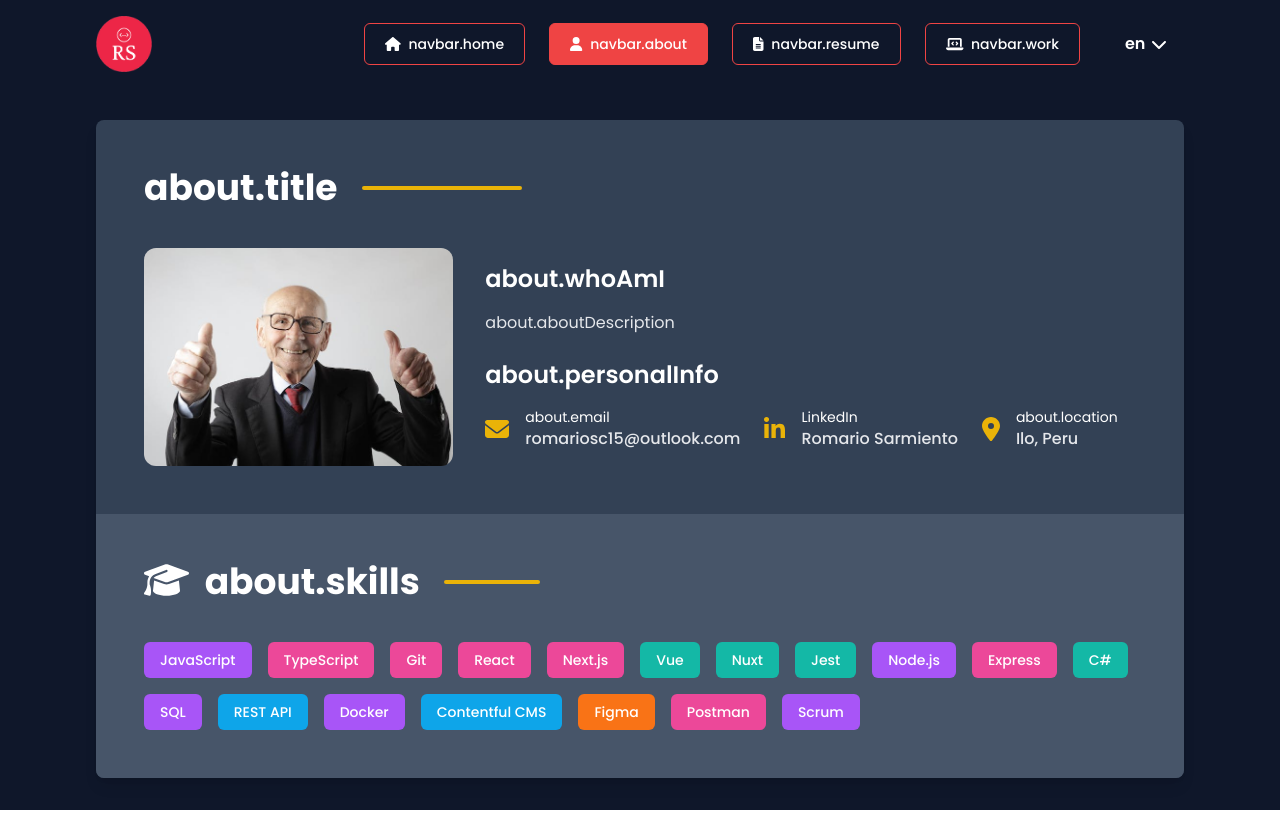
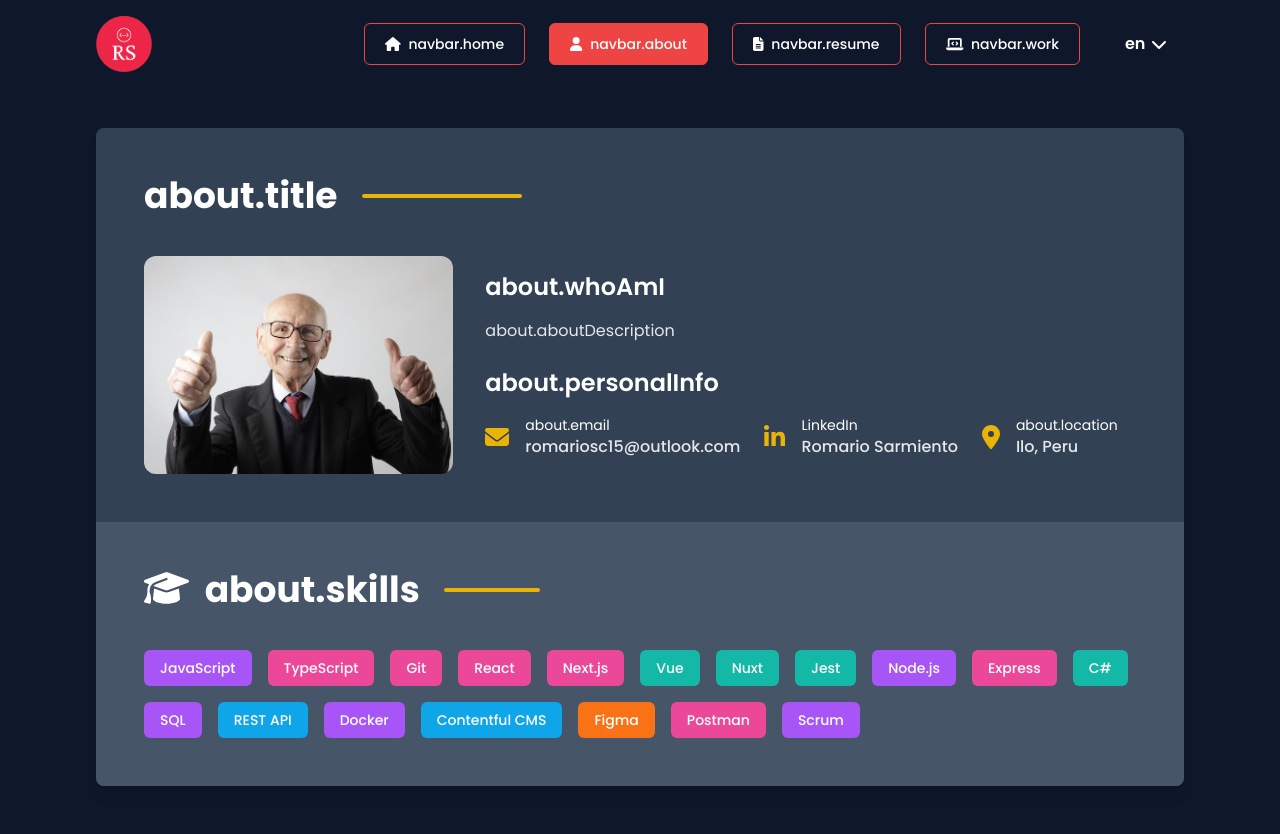
Before and after one commit to romariosc15/personal-website-nuxt, a Nuxt app: page /about in a window 1280 px wide. Before the commit the page ends 810 px from the top, so only its background shows below. Built offline with nearby package versions, Linux system fonts and the light colour scheme.

Commit message:
Modify html structure in about page

```diff
--- a/layouts/default.vue
+++ b/layouts/default.vue
@@ -1,6 +1,6 @@
 <template>
   <div class="min-h-screen bg-slate-900">
-    <div class="xl:container xl:mx-auto px-4 md:px-16 xl:px-24 2xl:px-40 pb-8">
+    <div class="xl:container xl:mx-auto px-4 md:px-16 xl:px-24 2xl:px-40 pb-12">
       <slot />
     </div>
   </div>
--- a/pages/about.vue
+++ b/pages/about.vue
@@ -1,15 +1,14 @@
 <template>
   <div>
     <NavigationNavbar />
-    <div class="bg-slate-700 shadow-lg mt-8 rounded-lg">
+    <div class="bg-slate-700 shadow-lg mt-10 rounded-lg">
       <div class="flex flex-row items-center gap-6 px-4 md:px-12 lg:px-24 xl:px-12 pt-6 md:pt-12 xl:pt-12">
         <h1 class="text-3xl lg:text-4xl font-bold text-title text-white">
           {{ $t('about.title') }}
         </h1>
         <div class="bg-yellow-500 w-24 lg:w-40 h-1 rounded-lg" />
       </div>
-      <div class="mt-6 lg:mt-10">
-        <div class="xl:grid xl:grid-cols-3 items-center lg:gap-8 px-4 md:px-12 lg:px-24 xl:px-12 pb-6 md:pb-12 xl:pb-12">
+      <div class="xl:grid xl:grid-cols-3 items-center lg:gap-8 px-4 md:px-12 lg:px-24 xl:px-12 pb-6 md:pb-12 xl:pb-12 mt-6 lg:mt-10">
         <div>
           <img
             class="rounded-xl object-cover w-full"
@@ -106,7 +105,6 @@
       </div>
     </div>
   </div>
-  </div>
 </template>
 
 <script setup>
--- a/pages/resume.vue
+++ b/pages/resume.vue
@@ -1,7 +1,7 @@
 <template>
   <div>
     <NavigationNavbar />
-    <div class="bg-slate-700 px-4 py-6 md:p-8 lg:p-12 rounded-lg shadow-lg mt-8">
+    <div class="bg-slate-700 px-4 py-6 md:p-8 lg:p-12 rounded-lg shadow-lg mt-10">
       <div class="flex flex-row items-center space-x-6">
         <h1 class="text-3xl lg:text-4xl font-bold text-title text-white">
           {{ $t('resume.title') }}
--- a/pages/work.vue
+++ b/pages/work.vue
@@ -1,7 +1,7 @@
 <template>
   <div>
     <NavigationNavbar />
-    <div class="bg-slate-700 px-4 py-6 md:p-8 lg:p-12 rounded-lg shadow-lg mt-8">
+    <div class="bg-slate-700 px-4 py-6 md:p-8 lg:p-12 rounded-lg shadow-lg mt-10">
       <div class="flex flex-row items-center space-x-6">
         <h1 class="text-3xl lg:text-4xl font-bold text-title text-white">
           {{ $t('work.title') }}
```
Lines whose indentation alone changed are shown as unchanged.
